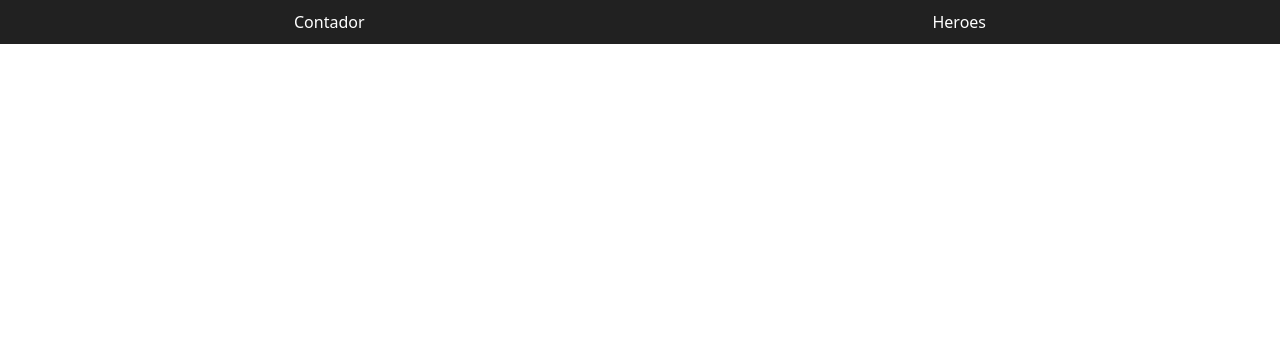
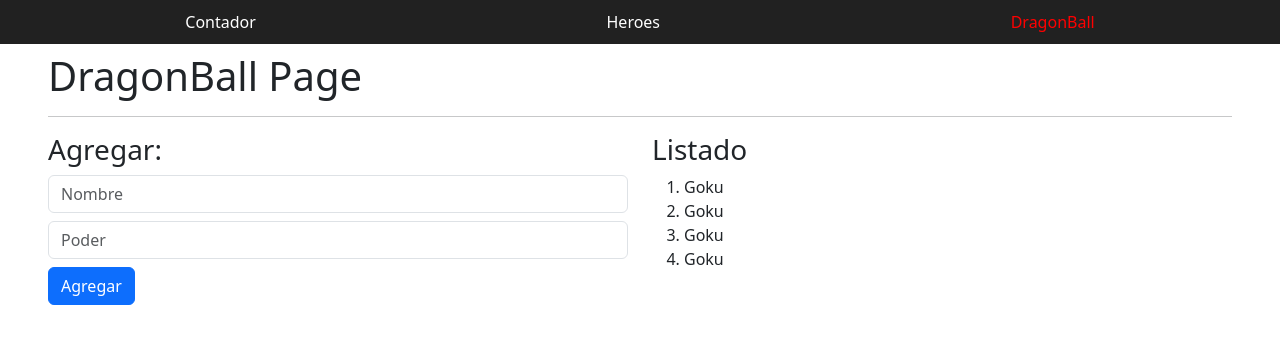
Before and after one commit to Doplax/angular25, an Angular app in the folder 02-bases/: page /dragonball in a window 1280 px wide. Before the commit this address led to /. Shown: the top 344 px of the page. Built offline with nearby package versions, Linux system fonts and the light colour scheme.

Commit message:
feat: creación dragon ball page

```diff
--- a/02-bases/src/app/app.routes.ts
+++ b/02-bases/src/app/app.routes.ts
@@ -1,6 +1,7 @@
 import { Routes } from '@angular/router';
 import { CounterPageComponent } from './pages/counter/counter-page.component';
 import { HeroPageComponent } from './pages/hero/hero-page.component';
+import { DragonballPageComponent } from './pages/dragonball/dragonball-page/dragonball-page.component';
 
 export const routes: Routes = [
   {
@@ -10,5 +11,9 @@
   {
     path: 'hero',
     component: HeroPageComponent
+  },
+  {
+    path: 'dragonball',
+    component: DragonballPageComponent
   }
 ];
--- a/02-bases/src/app/components/shared/navbar/navbar.component.html
+++ b/02-bases/src/app/components/shared/navbar/navbar.component.html
@@ -1,20 +1,31 @@
-
 <style>
-nav {
+  nav {
     display: flex;
     justify-content: space-around;
     background-color: #212121;
     color: white;
     padding: 10px;
-}
+  }
 
-nav a {
+  nav a {
     color: white;
     text-decoration: none;
-}
+  }
+
+  nav .active {
+    color: red;
+  }
 </style>
 
 <nav>
-  <a routerLink="/"> Contador </a>
-  <a routerLink="/hero"> Heroes </a>
+  <a
+    routerLink="/"
+    [routerLinkActiveOptions]="{ exact: true }"
+    [routerLinkActive]="'active'"
+  >
+    Contador
+  </a>
+  <a [routerLink]="'/hero'" routerLinkActive="active"> Heroes </a>
+  <a [routerLink]="'/dragonball'" routerLinkActive="active"> DragonBall</a>
+
 </nav>
--- a/02-bases/src/app/components/shared/navbar/navbar.component.ts
+++ b/02-bases/src/app/components/shared/navbar/navbar.component.ts
@@ -1,9 +1,9 @@
 import { Component } from '@angular/core';
-import { RouterLink } from '@angular/router';
+import { RouterLink, RouterLinkActive } from '@angular/router';
 
 @Component({
   selector: 'app-navbar',
-  imports: [RouterLink],
+  imports: [RouterLink, RouterLinkActive],
   templateUrl: './navbar.component.html',
   styleUrl: './navbar.component.css',
 })
--- /dev/null
+++ b/02-bases/src/app/pages/dragonball/dragonball-page/dragonball-page.component.css
@@ -0,0 +1,3 @@
+:host {
+  display: block;
+}
--- /dev/null
+++ b/02-bases/src/app/pages/dragonball/dragonball-page/dragonball-page.component.html
@@ -0,0 +1,19 @@
+<h1>DragonBall Page</h1>
+<hr>
+<section class="row">
+  <div class="col-12 col-sm-6">
+    <h3>Agregar:</h3>
+    <input type="text" class="form-control" placeholder="Nombre" />
+    <input type="number" class="form-control mt-2" placeholder="Poder" />
+    <button class="mt-2 btn btn-primary">Agregar</button>
+  </div>
+  <div class="col-12 col-sm-6">
+    <h3>Listado</h3>
+    <ol>
+      <li>Goku</li>
+      <li>Goku</li>
+      <li>Goku</li>
+      <li>Goku</li>
+    </ol>
+  </div>
+</section>
```
Also changed, not shown: 02-bases/src/app/pages/dragonball/dragonball-page/dragonball-page.component.ts (added, +9 -0 lines).
